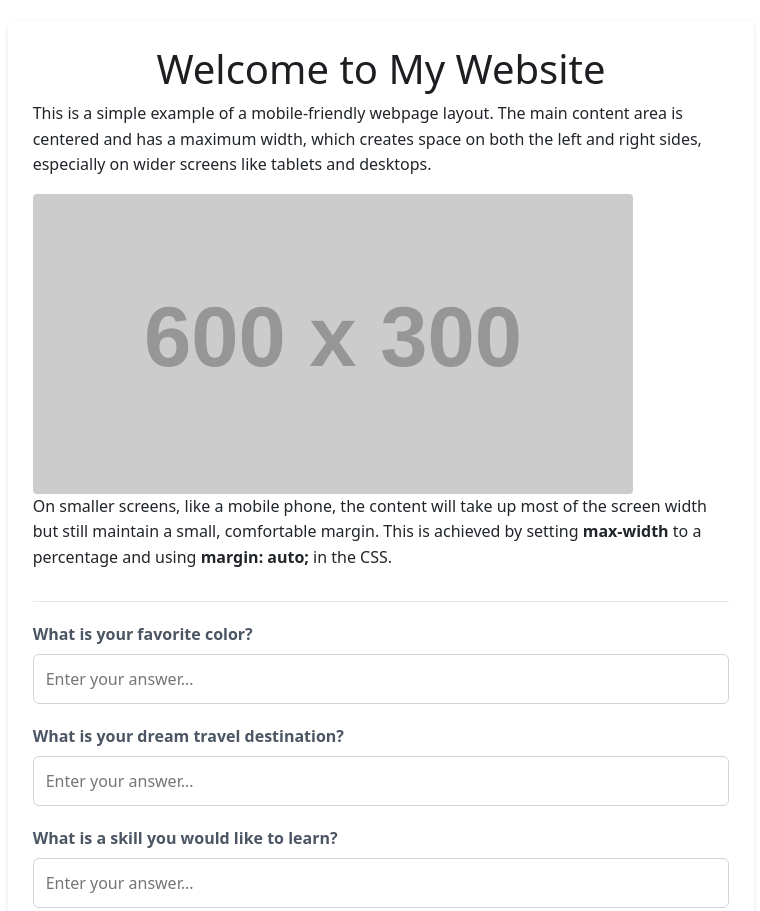
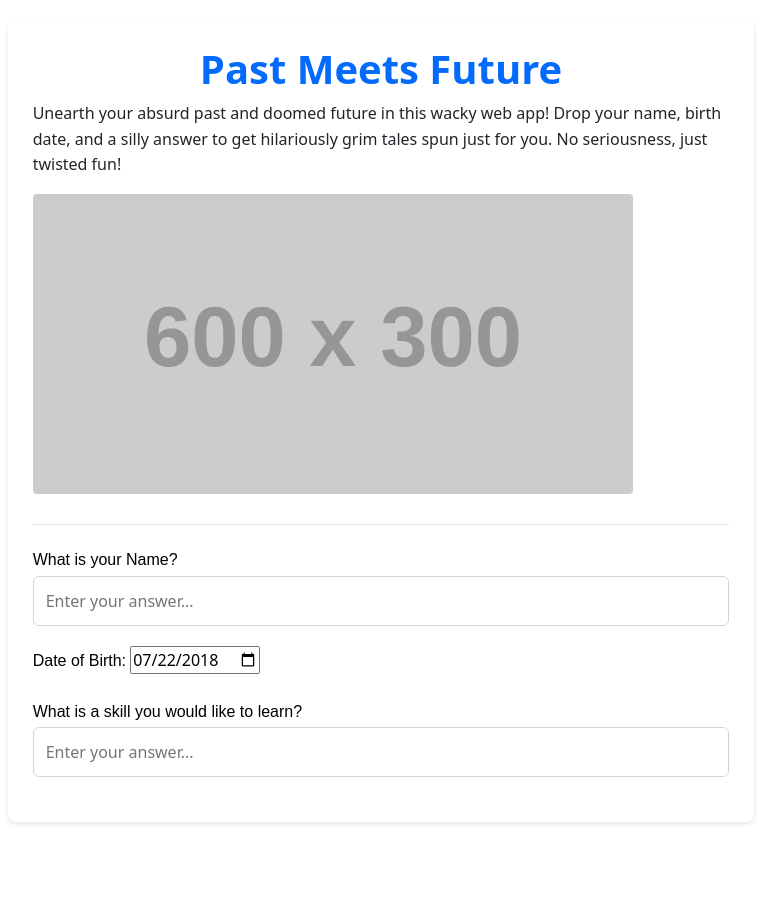
Before and after one commit to Yadu3-2-1/krappnschitz, a plain HTML site: page index.html in a window 1280 px wide. Shown: the top 911 px of the page, without its empty margins (259-1019 px from the left). After the commit the page ends 842 px from the top, so only its background shows below. Drawn offline with nearby package versions, Linux system fonts and the light colour scheme; placeholder pictures from the web are drawn by us.

Commit message:
Updated code

```diff
--- a/index.html
+++ b/index.html
@@ -10,23 +10,29 @@
 <body>
 
     <div class="content-wrapper col-xs-1 col-md-9 col-lg-7" >
-        <h1>Welcome to My Website</h1>
+        <h1><b>Past Meets Future</b></h1>
 
-        <p>This is a simple example of a mobile-friendly webpage layout. The main content area is centered and has a maximum width, which creates space on both the left and right sides, especially on wider screens like tablets and desktops.</p>
+        <p>Unearth your absurd past and doomed future in this wacky web app! Drop your name, birth date, and a silly answer to get hilariously grim tales spun just for you. No seriousness, just twisted fun!</p>
 
         <img src="https://placehold.co/600x300/e2e8f0/64748b?text=Responsive+Image" alt="Placeholder Image">
 
-        <p>On smaller screens, like a mobile phone, the content will take up most of the screen width but still maintain a small, comfortable margin. This is achieved by setting <strong>max-width</strong> to a percentage and using <strong>margin: auto;</strong> in the CSS.</p>
+        <!-- <p>On smaller screens, like a mobile phone, the content will take up most of the screen width but still maintain a small, comfortable margin. This is achieved by setting <strong>max-width</strong> to a percentage and using <strong>margin: auto;</strong> in the CSS.</p> -->
 
         <!-- --- Section with Questions and Inputs --- -->
         <div class="form-section">
             <div class="form-group">
-                <label for="question1">What is your favorite color?</label>
+                <label for="question1">What is your Name?</label>
                 <input type="text" id="question1" name="question1" placeholder="Enter your answer...">
             </div>
             <div class="form-group">
-                <label for="question2">What is your dream travel destination?</label>
-                <input type="text" id="question2" name="question2" placeholder="Enter your answer...">
+                <label for="question2">Date of Birth:</label>
+                <input
+                    type="date"
+                    id="start"
+                    name="trip-start"
+                    value="2018-07-22"
+                    min="1980-01-01"
+                    max="2025-12-31" />
             </div>
             <div class="form-group">
                 <label for="question3">What is a skill you would like to learn?</label>
--- a/style.css
+++ b/style.css
@@ -28,12 +28,14 @@ img {
 }
 
 h1 {
-    color: #1c1e21;
+    color:#036bfc;
     text-align: center;
+    font-weight: bold;
 }
 
 p {
     line-height: 1.6; /* Improves readability */
+     font-weight: 500;
 }
 
 /* --- Styles for the Form Section --- */
@@ -55,8 +57,8 @@ label {
     display: block; /* Ensures the label is on its own line */
     margin-bottom: 8px;
     font-weight: 600;
-    color: #4b5563; /* A slightly softer black for text */
-}
+    color: #000000; /* A slightly softer black for text */
+  }
 
 /* Styling for the text input bars */
 input[type="text"] {
@@ -71,6 +73,17 @@ input[type="text"] {
 /* A subtle effect when the user clicks on an input bar */
 input[type="text"]:focus {
     outline: none;
-    border-color: #3b82f6; /* Highlight with a blue color */
+    border-color: #075be2; /* Highlight with a blue color */
     box-shadow: 0 0 0 2px rgba(59, 130, 246, 0.4);
 }
+label {
+  display: block;
+  font:
+    1rem "Fira Sans",
+    sans-serif;
+}
+
+input,
+label {
+  margin: 0.4rem 0;
+}
```
Also changed, not shown: script.js (added, +26 -0 lines).
